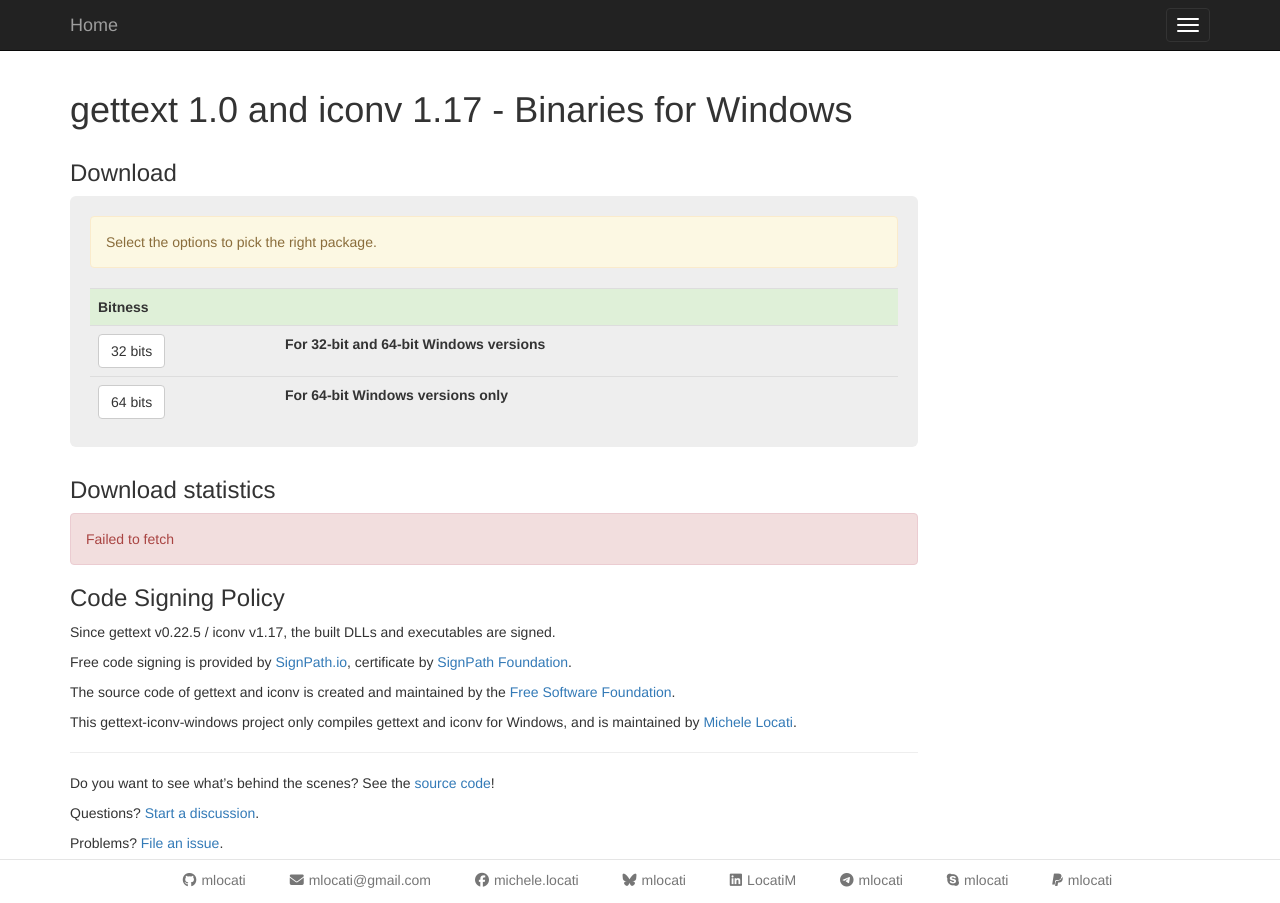
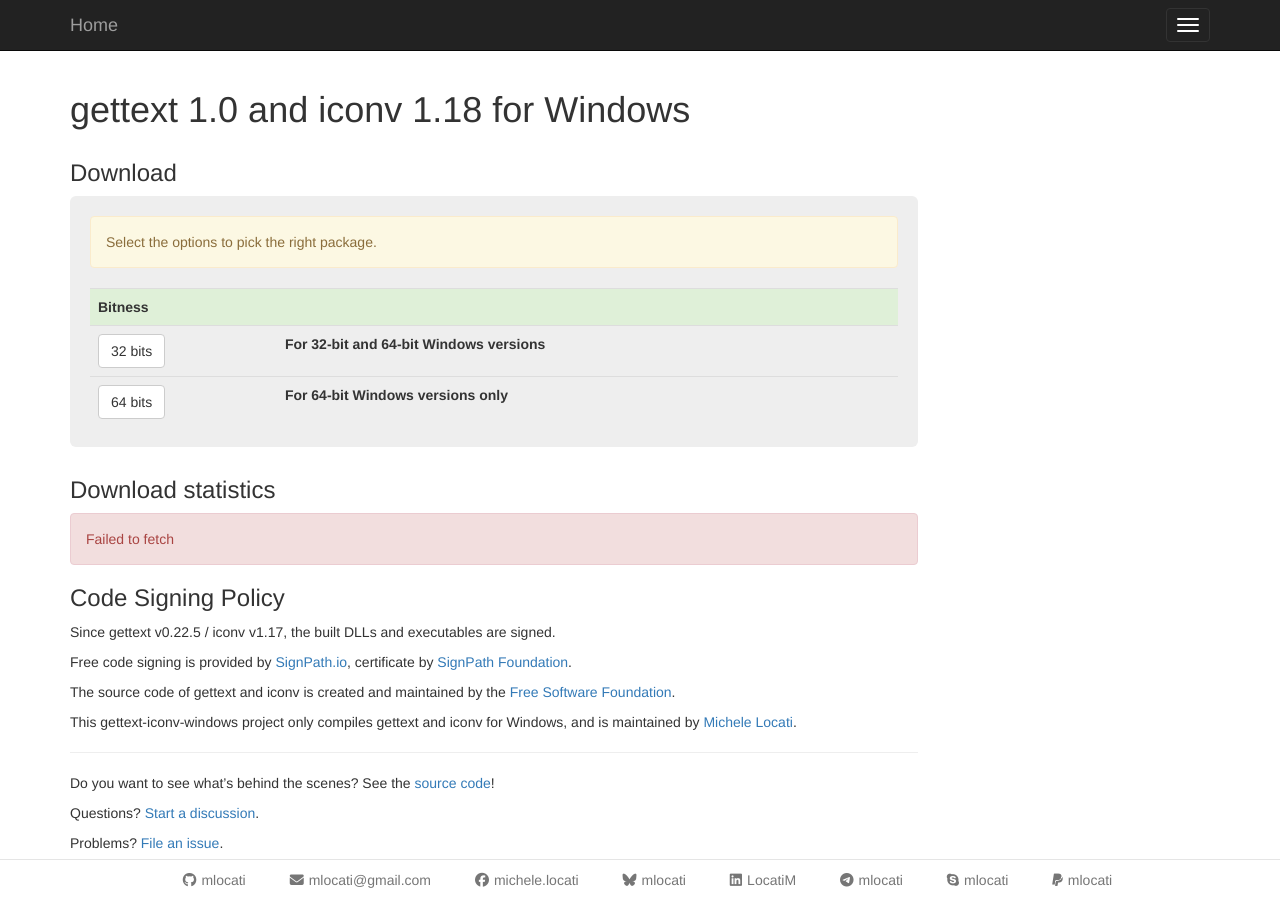
Before and after one commit to mlocati/mlocati.github.io, a Jekyll site: the page built from _articles/gettext-iconv-windows.md, in a window 1280 px wide. Built offline with Jekyll 4.4.1, drawn with Linux system fonts in a browser that asks for light colours; comment, search, counter and statistics services are not loaded.

Commit message:
Publish gettext 1.0 + iconv 0.18

```diff
--- a/_articles/gettext-iconv-windows.md
+++ b/_articles/gettext-iconv-windows.md
@@ -1,6 +1,6 @@
 ---
-title:  "gettext 1.0 and iconv 1.17 - Binaries for Windows"
-description: Download gettext & iconv binaries for Windows - 32 and 64 bits - shared and static.
+title:  "gettext 1.0 and iconv 1.18 for Windows"
+description: Download gettext & iconv Windows - 32 and 64 bits - shared and static - executables and gcc development files.
 redirect_from: "/gettext-iconv-windows"
 redirect_from: "/gettext-iconv-windows/"
 redirect_from: "/gettext-iconv-windows/index.html"
@@ -8,8 +8,8 @@
 ---
 
 {% assign gettext_version = "1.0" %}
-{% assign iconv_version = "1.17" %}
-{% assign release_prefix = "https://github.com/mlocati/gettext-iconv-windows/releases/download/v1.0-v1.17" %}
+{% assign iconv_version = "1.18" %}
+{% assign release_prefix = "https://github.com/mlocati/gettext-iconv-windows/releases/download/v1.0-v1.18" %}
 
 ### Download
 
```
